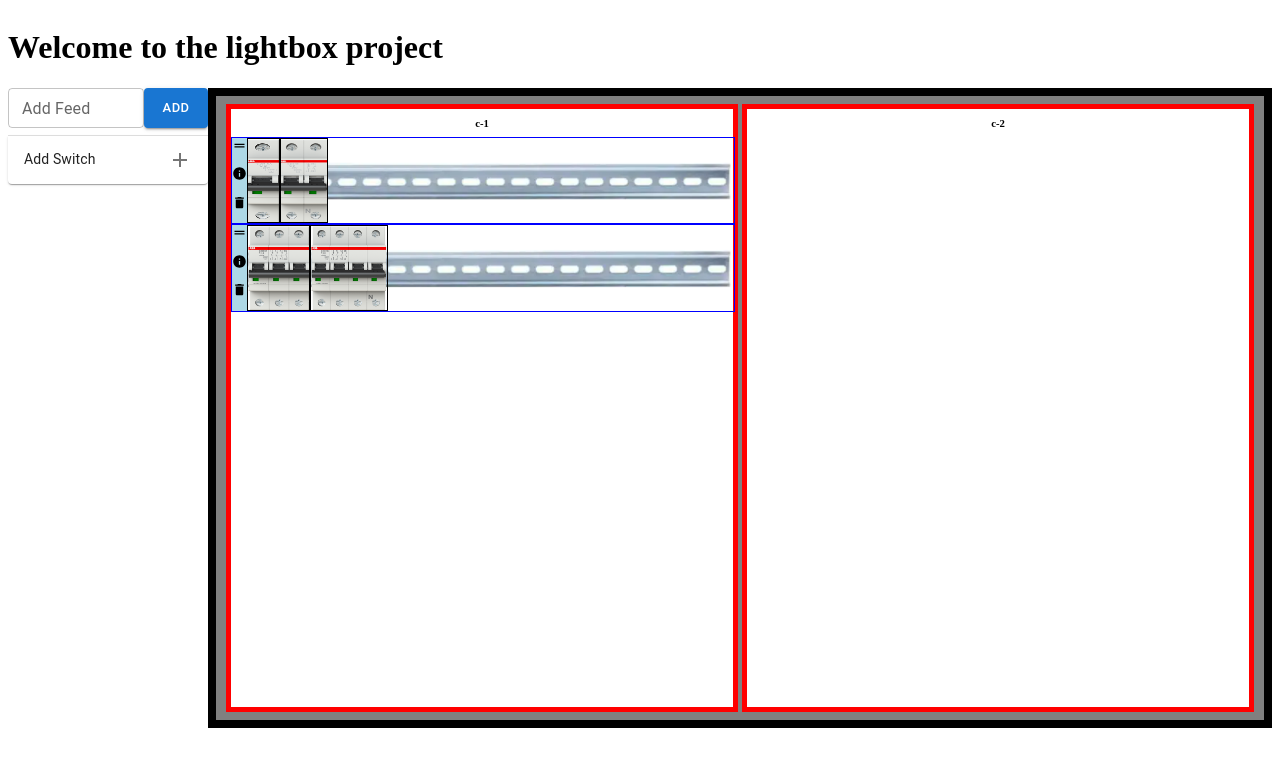
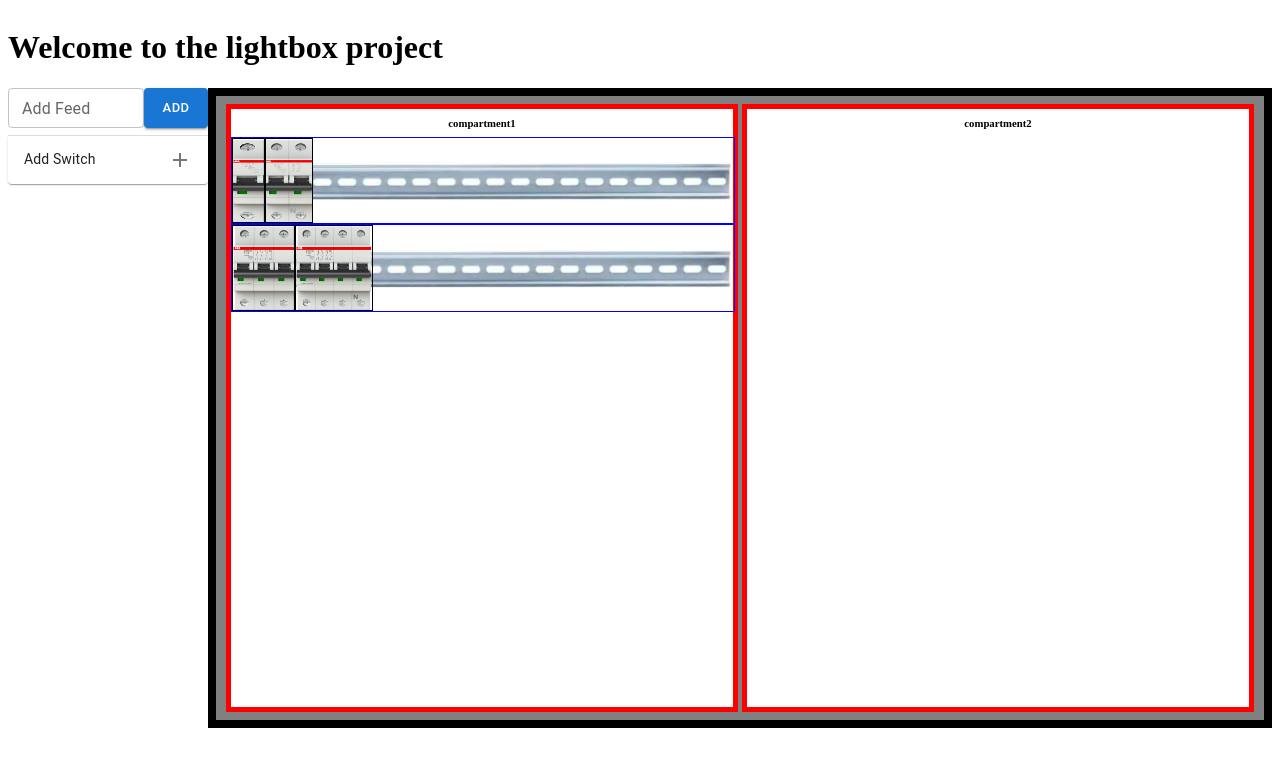
Before and after one commit to ItamarGerasy/lightbox, a React (Create React App) app: page / in a window 1280 px wide. Shown: the top 766 px of the page. Built offline with nearby package versions, Linux system fonts and the light colour scheme.

Commit message:
changed name of InfoDragRemove and made menu visiable only when govered

```diff
--- a/src/components/Compartment.tsx
+++ b/src/components/Compartment.tsx
@@ -44,7 +44,7 @@ export const Compartment: React.FC<CompartmentProps> = ({ compartment, index })
         >
           {/* dragged component handle, which is the title of the compratment   */}
           <Title {...provided.dragHandleProps}>
-            {compartment.id}
+            {compartment.name}
           </Title>
 
           {/* dnd droppable component for modules */}
--- a/src/components/Module.tsx
+++ b/src/components/Module.tsx
@@ -3,12 +3,13 @@ import { ModuleStyle } from "./Module.styles";
 import { Module as ModuleType, Switches } from "./general/typeForComponents";
 import { useGlobalState, withGlobalState } from "./MainAppState";
 import Switch from "./Switches/Switch";
-import React from 'react'
+import React, { useState } from 'react'
 import { Draggable } from 'react-beautiful-dnd';
 import { StrictModeDroppable } from "./general/StrictModeDroppable";
 import { SwitchesList } from "./Module.styles";
-import { InfoDragRemove } from './general/InfoDragRemove'
+import { ModuleMenu } from './general/ModuleMenu'
 import { FlexBox } from "./general/GeneralStyles.styles";
+import Collapse from '@mui/material/Collapse';
 
 type InnerSwitchesListProps = {
   switchesOrderedList: Array<string>;
@@ -30,18 +31,31 @@ type ModuleProps = {
 }
 
 const Module: React.FC<ModuleProps> = ({module, index}) => {
+  const [isHovered, setIsHovered] = useState(false);
   const { globalState } = useGlobalState()
 
+  const handleMouseEnter = () => {
+    setIsHovered(true);
+  };
+
+  const handleMouseLeave = () => {
+    setIsHovered(false);
+  };
+
   return (
-    <Draggable draggableId={module.id} index={index}>
+    <Draggable draggableId={module.id} index={index} >
       {(provided, snapshot) => (
         // dnd droppable component for switches
         <ModuleStyle
+          onMouseEnter={handleMouseEnter}
+          onMouseLeave={handleMouseLeave}
           {...provided.draggableProps}
           ref={provided.innerRef}
           isDragging={snapshot.isDragging}
         >
-          <InfoDragRemove provided={provided} module={module} />
+          <Collapse orientation="horizontal" in={isHovered}>
+            <ModuleMenu provided={provided} module={module} />
+          </Collapse>
           {/* dnd droppable component for modules */}
           <StrictModeDroppable droppableId={module.id} type='switch' direction="horizontal">
             {(provided, snapshot) => {
--- a/src/components/general/InfoDragRemove.tsx
+++ b/src/components/general/ModuleMenu.tsx
@@ -1,4 +1,4 @@
-// InfoDragRemove.tsx
+// ModuleMenu.tsx
 import React, { LegacyRef } from 'react'
 import { DraggableProvided } from 'react-beautiful-dnd';
 import DeleteIcon from '@mui/icons-material/Delete';
@@ -6,17 +6,17 @@ import Popper from '@mui/material/Popper';
 import ClickAwayListener from '@mui/material/ClickAwayListener';
 import DragHandleIcon from '@mui/icons-material/DragHandle';
 import InfoIcon from '@mui/icons-material/Info'
-import { FlexBox, ColumnFlexBox, InfoWindowStyle, mediumIcon } from '../general/GeneralStyles.styles'
+import { FlexBox, ColumnFlexBox, InfoWindowStyle, mediumIcon } from './GeneralStyles.styles'
 import { Module as ModuleType } from './typeForComponents';
 import { useGlobalState } from '../MainAppState';
 
-type InfoDragRemoveProps = {
+type ModuleMenuProps = {
     provided: DraggableProvided;
     module: ModuleType;
 };
 
-export const InfoDragRemove: React.FC<InfoDragRemoveProps> = ({module, provided}) => {
-    const {globalState, actions} = useGlobalState();
+export const ModuleMenu: React.FC<ModuleMenuProps> = ({module, provided}) => {
+    const {actions} = useGlobalState();
     const InfoAnchorRef = React.useRef<HTMLDivElement>(null);
     const [infoAnchorEl, setInfoAnchorEl] = React.useState<null | HTMLElement>(null);
     const open = Boolean(infoAnchorEl);
```
